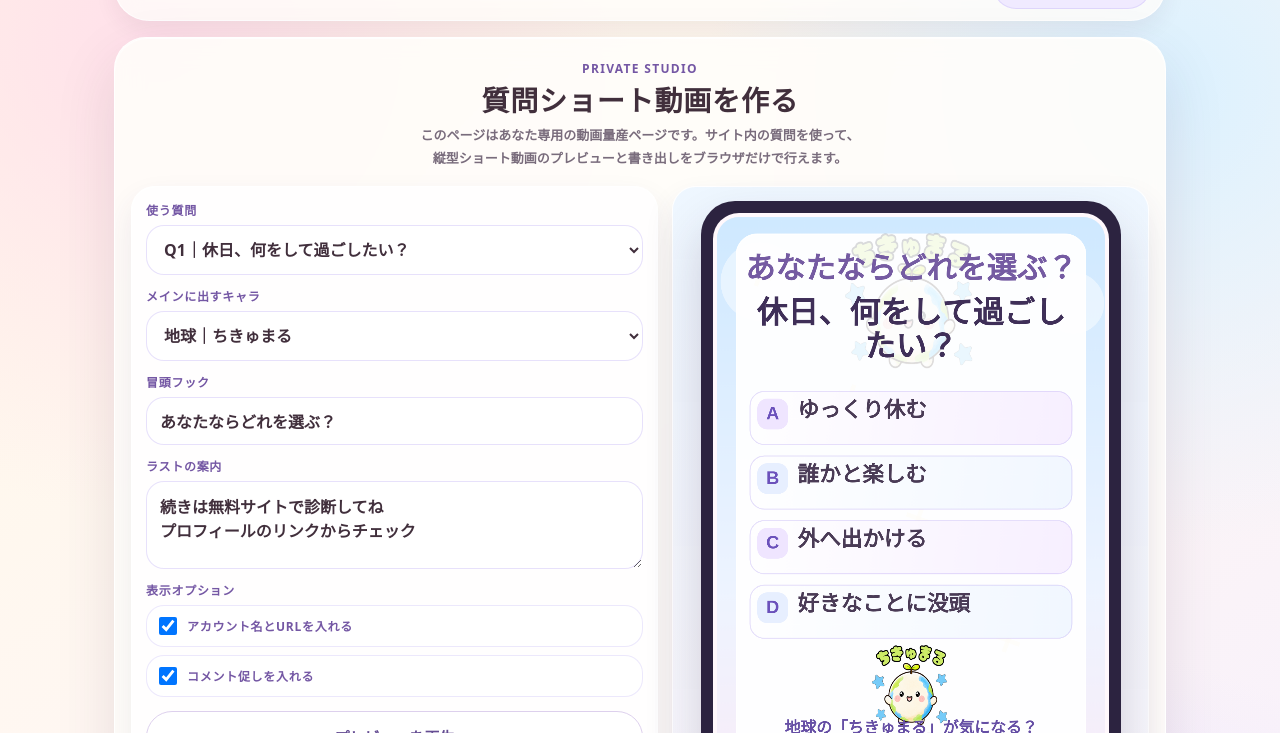
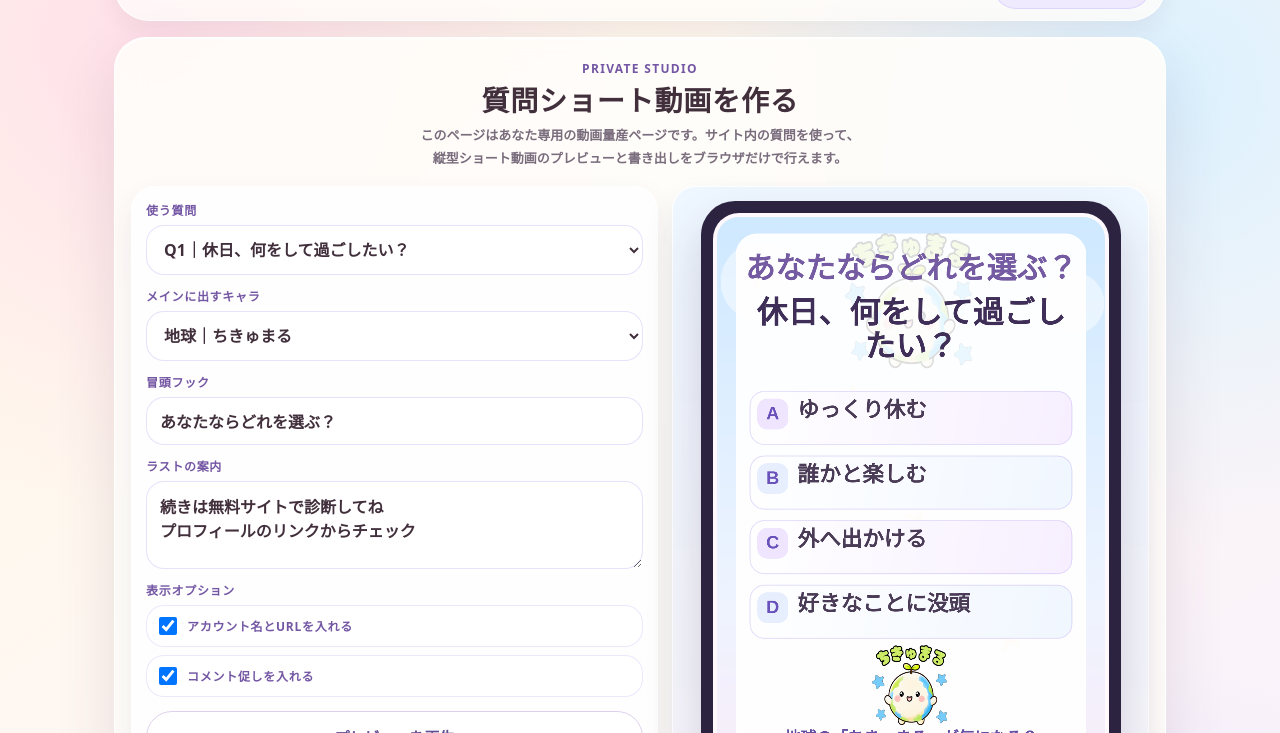
Before and after one commit to saratto0116/yurutto-wakusei-site, a plain HTML site: page studio.html in a window 1280 px wide. Shown: the part 67-800 px from the top of the page. Drawn offline with Linux system fonts and the light colour scheme; animation ran at ten frames a second.

Commit message:
Update studio.html

```diff
--- a/studio.html
+++ b/studio.html
@@ -208,8 +208,8 @@ function drawStudioFrame(timeSec){
  if(img?.complete){const bob=Math.sin(timeSec*2.5)*7;ctx.save();ctx.translate(w/2,1308+bob);const size=248;ctx.drawImage(img,-size/2,-size/2,size,size);ctx.restore()}
 
  ctx.fillStyle='#664fa5';ctx.font=`900 44px ${studioFont}`;ctx.textAlign='center';
- ctx.fillText(`${planet.planet}の「${planet.name}」が気になる？`,w/2,1438);
- if(studioState.showPrompt){ctx.fillStyle='#ff6294';ctx.font=`900 60px ${studioFont}`;ctx.fillText('コメントで教えてね',w/2,1528)}
+ ctx.fillText(`${planet.planet}の「${planet.name}」が気になる？`,w/2,1466);
+ if(studioState.showPrompt){ctx.fillStyle='#ff6294';ctx.font=`900 60px ${studioFont}`;ctx.fillText('コメントで教えてね',w/2,1562)}
 
  ctx.save();ctx.globalAlpha=ctaP;
  const ctaGradient=ctx.createLinearGradient(98,1668,w-98,1774);
```
